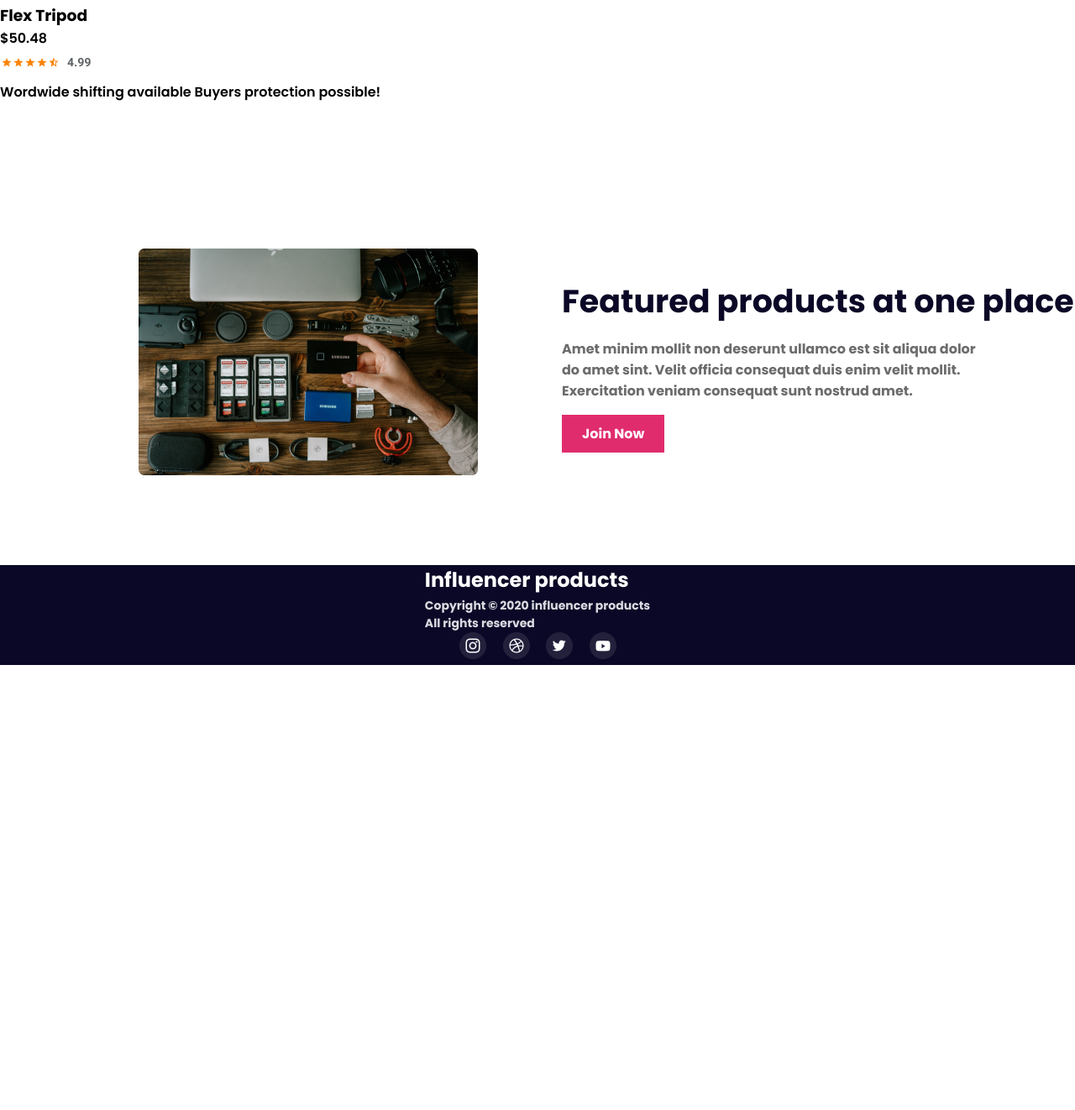
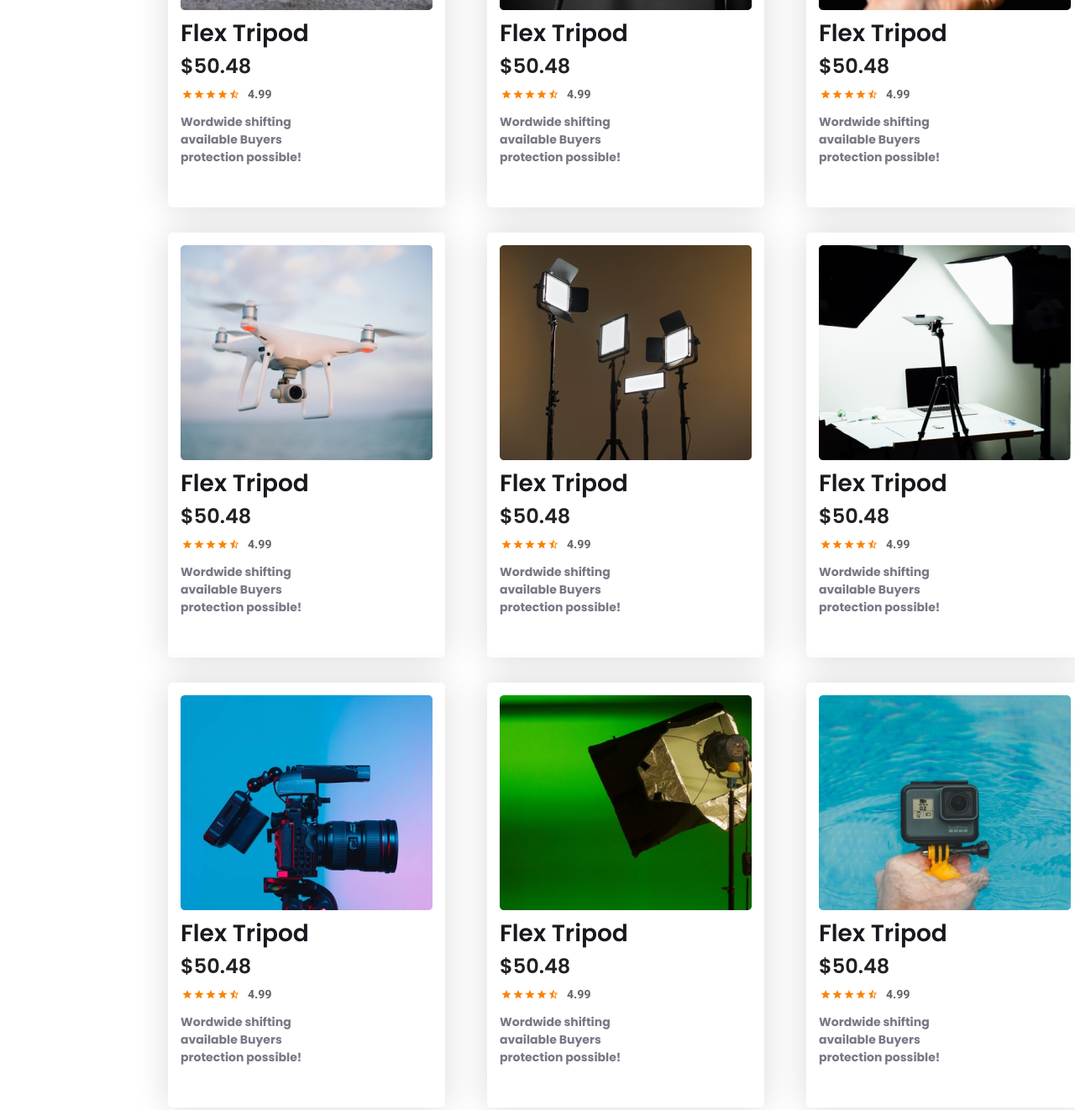
Before and after one commit to Salman7D/influencer-gear, a plain HTML site: page index.html in a window 1280 px wide. Shown: the part 1382-2704 px from the top of the page at 84% size. Before the commit the page ends 2174 px from the top, so only its background shows below. Drawn offline with Linux system fonts and the light colour scheme.

Commit message:
almost end

```diff
--- a/Styles/design.css
+++ b/Styles/design.css
@@ -114,6 +114,49 @@ h2{
     text-align: center;
     margin-bottom: 30px;
 }
+
+
+.products{
+    display: grid;
+    grid-template-columns: repeat(3, 350px);
+    gap: 30px;
+
+
+}
+
+
+.first-img , .second-img, .third-img, .fourth-img, .fifth-img, .sixth-img, .seventh-img, .eighth-img, .ninth-img{
+    border-radius: 5px;
+    background: #FFF;
+    box-shadow: 0px 0px 40px 0px rgba(0, 0, 0, 0.15);
+    width: 300px;
+    height: 476px;
+    padding: 15px;
+    margin-left: 200px;
+
+}
+
+.first-img .title, .second-img .title, .third-img .title, .fourth-img .title, .fifth-img .title, .sixth-img .title, .seventh-img .title, .eighth-img .title, .ninth-img .title{
+    color: #18191F;
+    font-size: 28px;
+    font-weight: 500;
+
+}
+
+.first-img .price, .second-img .price, .third-img .price, .fourth-img .price, .fifth-img .price, .sixth-img .price, .seventh-img .price, .eighth-img .price, .ninth-img .price{
+    color:rgba(0, 0, 0, 0.87);
+    font-size: 24px;
+    font-weight: 400;
+
+}
+
+.first-img .description, .second-img .description, .third-img .description, .fourth-img .description, .fifth-img .description, .sixth-img .description, .seventh-img .description, .eighth-img .description, .ninth-img .description{
+    color: #787885;
+    font-size: 14px;
+    font-weight: 700;
+    width: 196px;
+}
+
 
 .features img{
     margin-left: 165px;
--- a/index.html
+++ b/index.html
@@ -62,15 +62,107 @@
 
 
         <div class="products">
-            <div>
-                <img src="images/tripod.png" alt="">
-                <h3>Flex Tripod</h3>
-                <p>$50.48</p>
-                <img src="images/Rating Stars/4.5.png" alt="">
-                <p>Wordwide shifting available
+            <div class="first-img">
+                <div>
+                    <img class="big-img" src="images/tripod.png" alt="">
+                    <h3 class="title">Flex Tripod</h3>
+                    <p class="price">$50.48</p>
+                    <img class="stars" src="images/Rating Stars/4.5.png" alt="">
+                    <p class="description">Wordwide shifting available
                     Buyers protection possible!</p>
+                </div>
+            </div>
+            <div class="second-img">
+                <div>
+                    <img class="big-img" src="images/mic.png" alt="">
+                    <h3 class="title">Flex Tripod</h3>
+                    <p class="price">$50.48</p>
+                    <img class="stars" src="images/Rating Stars/4.5.png" alt="">
+                    <p class="description">Wordwide shifting available
+                    Buyers protection possible!</p>
+                </div>
+            </div>
+            <div class="third-img">
+                <div>
+                    <img class="big-img" src="images/airpod.png" alt="">
+                    <h3 class="title">Flex Tripod</h3>
+                    <p class="price">$50.48</p>
+                    <img class="stars" src="images/Rating Stars/4.5.png" alt="">
+                    <p class="description">Wordwide shifting available
+                    Buyers protection possible!</p>
+                </div>
+            </div>
+            <div class="fourth-img">
+                <div>
+                    <img class="big-img" src="images/drone.png" alt="">
+                    <h3 class="title">Flex Tripod</h3>
+                    <p class="price">$50.48</p>
+                    <img class="stars" src="images/Rating Stars/4.5.png" alt="">
+                    <p class="description">Wordwide shifting available
+                    Buyers protection possible!</p>
+                </div>
+            </div>
+            <div class="fifth-img">
+                <div>
+                    <img class="big-img" src="images/lights.png" alt="">
+                    <h3 class="title">Flex Tripod</h3>
+                    <p class="price">$50.48</p>
+                    <img class="stars" src="images/Rating Stars/4.5.png" alt="">
+                    <p class="description">Wordwide shifting available
+                    Buyers protection possible!</p>
+                </div>
+            </div>
+            <div class="sixth-img">
+                <div>
+                    <img class="big-img" src="images/setup.png" alt="">
+                    <h3 class="title">Flex Tripod</h3>
+                    <p class="price">$50.48</p>
+                    <img class="stars" src="images/Rating Stars/4.5.png" alt="">
+                    <p class="description">Wordwide shifting available
+                    Buyers protection possible!</p>
+                </div>
+            </div>
+            <div class="seventh-img">
+                <div>
+                    <img class="big-img" src="images/camera.png" alt="">
+                    <h3 class="title">Flex Tripod</h3>
+                    <p class="price">$50.48</p>
+                    <img class="stars" src="images/Rating Stars/4.5.png" alt="">
+                    <p class="description">Wordwide shifting available
+                    Buyers protection possible!</p>
+                </div>
+            </div>
+            <div class="eighth-img">
+                <div>
+                    <img class="big-img" src="images/single-light.png" alt="">
+                    <h3 class="title">Flex Tripod</h3>
+                    <p class="price">$50.48</p>
+                    <img class="stars" src="images/Rating Stars/4.5.png" alt="">
+                    <p class="description">Wordwide shifting available
+                    Buyers protection possible!</p>
+                </div>
+            </div>
+            <div class="ninth-img">
+                <div>
+                    <img class="big-img" src="images/action.png" alt="">
+                    <h3 class="title">Flex Tripod</h3>
+                    <p class="price">$50.48</p>
+                    <img class="stars" src="images/Rating Stars/4.5.png" alt="">
+                    <p class="description">Wordwide shifting available
+                    Buyers protection possible!</p>
+                </div>
+            </div>
 
-            </div>
+
+
+
+
+
+
+
+
+
+
         </div>
 
         <div class="features">
```
